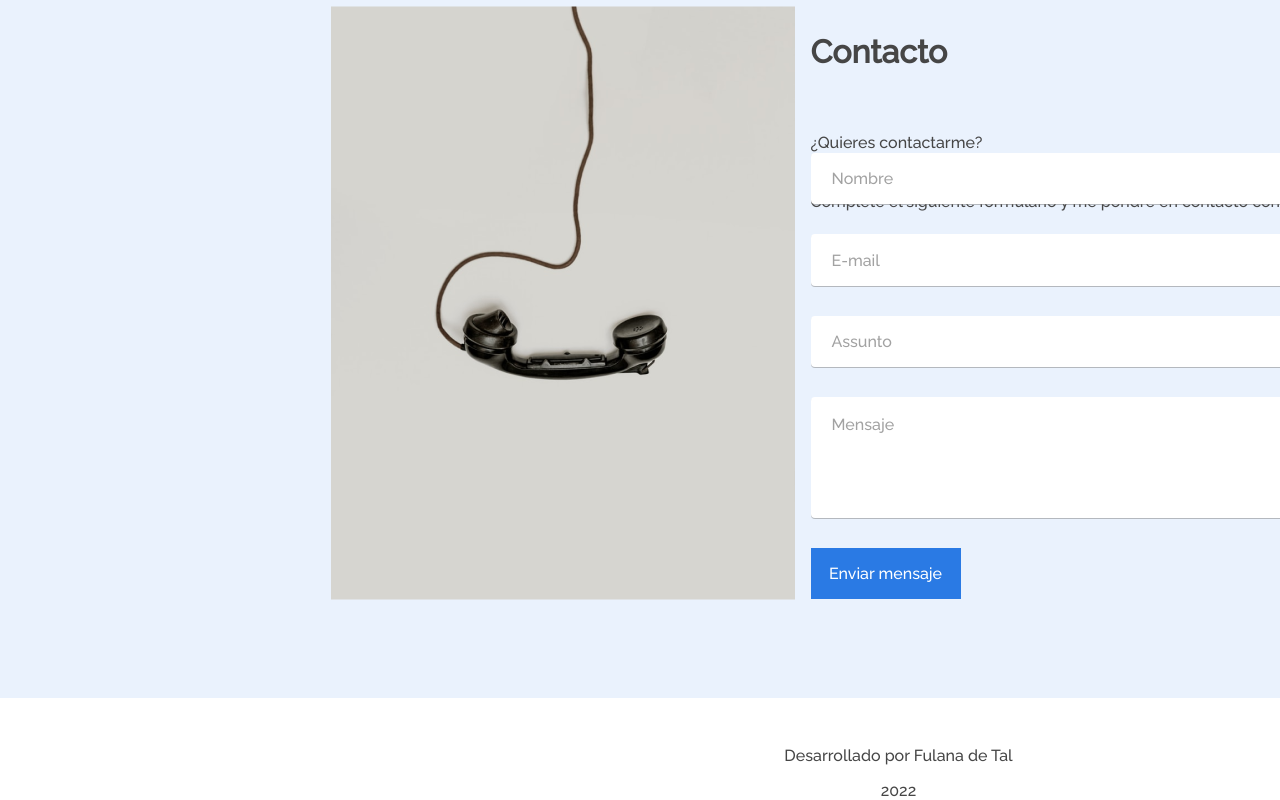
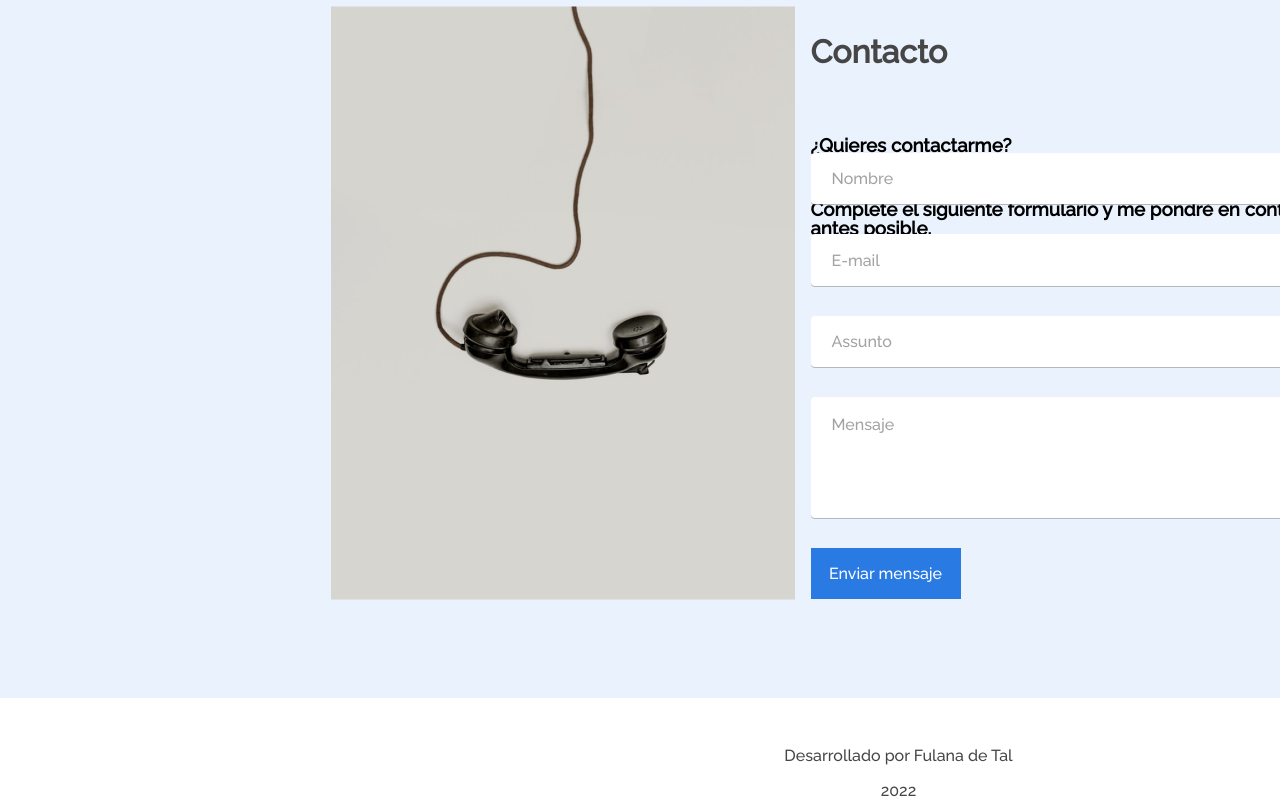
Before and after one commit to pilidd/pilidd.github.io, a plain HTML site: page index.html in a window 1280 px wide. Shown: the part 4339-5139 px from the top of the page. Drawn offline with Linux system fonts and the light colour scheme; files whose address does not match are found by name.

Commit message:
Update index.html

```diff
--- a/index.html
+++ b/index.html
@@ -268,8 +268,8 @@
                 <div class="formcontato__text">
                    <div class="formcontato__titles">
                         <h2 class="formcontato__title">Contacto</h2>
-                        <h3 class="formcontato__subtext">¿Quieres contactarme?</h3>
-                        <h3 class="formcontato__subtext">Complete el siguiente formulario y me pondré en contacto con usted lo antes posible. </h3>
+                        <h3 class="formcontato__subtext1">¿Quieres contactarme?</h3>
+                        <h3 class="formcontato__subtext2">Complete el siguiente formulario y me pondré en contacto con usted lo antes posible. </h3>
                     </div>
 
                     <form class="formcontato__form" name="form">
```
